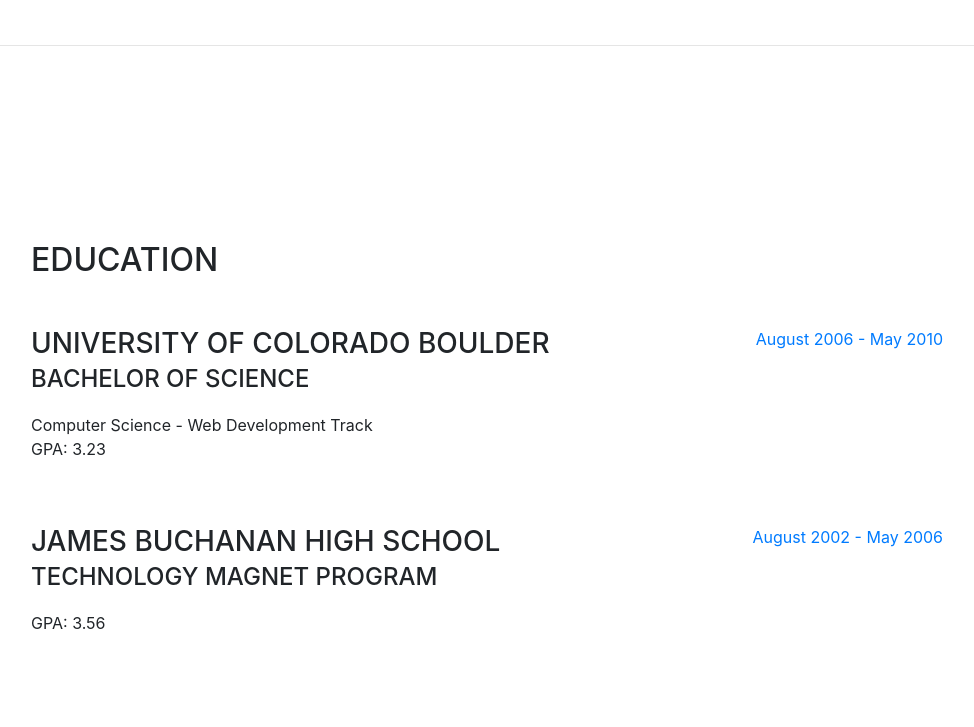
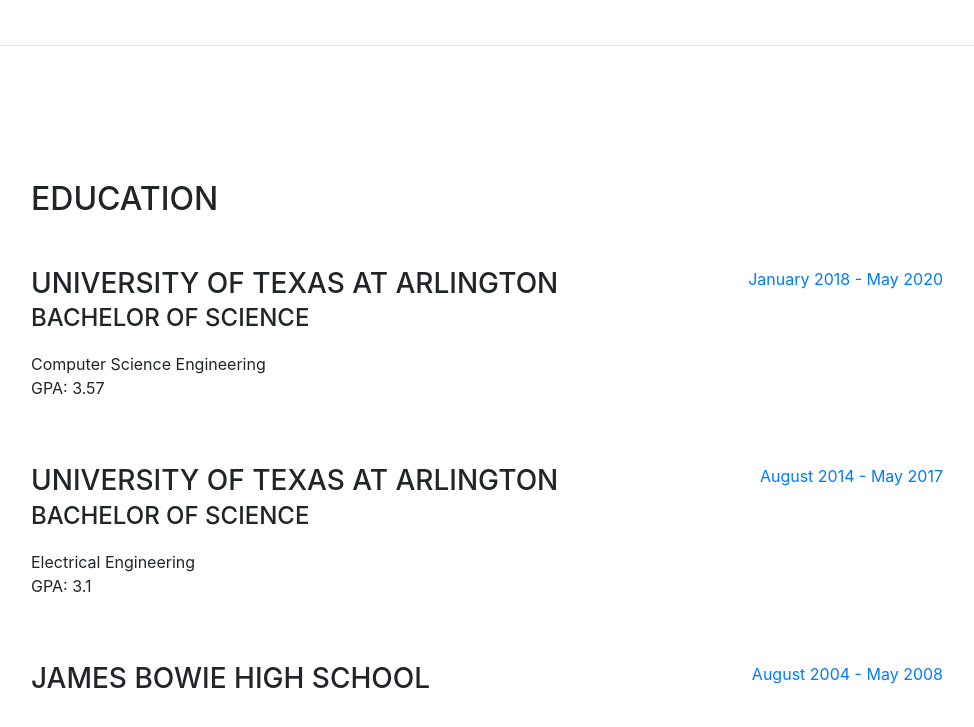
Before and after one commit to rickysilvamoreno/resume-website, a website with bundled scripts: page index.html in a window 1280 px wide. Shown: the part 1849-2576 px from the top of the page, without its empty margins (289-1263 px from the left). Built offline with nearby package versions, Linux system fonts and the light colour scheme; a web font is replaced by a local one.

Commit message:
School-info-changed
changed

```diff
--- a/index.html
+++ b/index.html
@@ -149,24 +149,36 @@
 
           <div class="resume-item d-flex flex-column flex-md-row mb-5">
             <div class="resume-content mr-auto">
-              <h3 class="mb-0">University of Colorado Boulder</h3>
+              <h3 class="mb-0">University of Texas at Arlington</h3>
               <div class="subheading mb-3">Bachelor of Science</div>
-              <div>Computer Science - Web Development Track</div>
-              <p>GPA: 3.23</p>
+              <div>Computer Science Engineering</div>
+              <p>GPA: 3.57</p>
             </div>
             <div class="resume-date text-md-right">
-              <span class="text-primary">August 2006 - May 2010</span>
+              <span class="text-primary">January 2018 - May 2020</span>
+            </div>
+          </div>
+
+		  <div class="resume-item d-flex flex-column flex-md-row mb-5">
+            <div class="resume-content mr-auto">
+              <h3 class="mb-0">University of Texas at Arlington</h3>
+              <div class="subheading mb-3">Bachelor of Science</div>
+              <div>Electrical Engineering</div>
+              <p>GPA: 3.1</p>
+            </div>
+            <div class="resume-date text-md-right">
+              <span class="text-primary">August 2014 - May 2017</span>
             </div>
           </div>
 
           <div class="resume-item d-flex flex-column flex-md-row">
             <div class="resume-content mr-auto">
-              <h3 class="mb-0">James Buchanan High School</h3>
-              <div class="subheading mb-3">Technology Magnet Program</div>
-              <p>GPA: 3.56</p>
+              <h3 class="mb-0">James Bowie High School</h3>
+              <div class="subheading mb-3"></div>
+              <p></p>
             </div>
             <div class="resume-date text-md-right">
-              <span class="text-primary">August 2002 - May 2006</span>
+              <span class="text-primary">August 2004 - May 2008</span>
             </div>
           </div>
 
```
